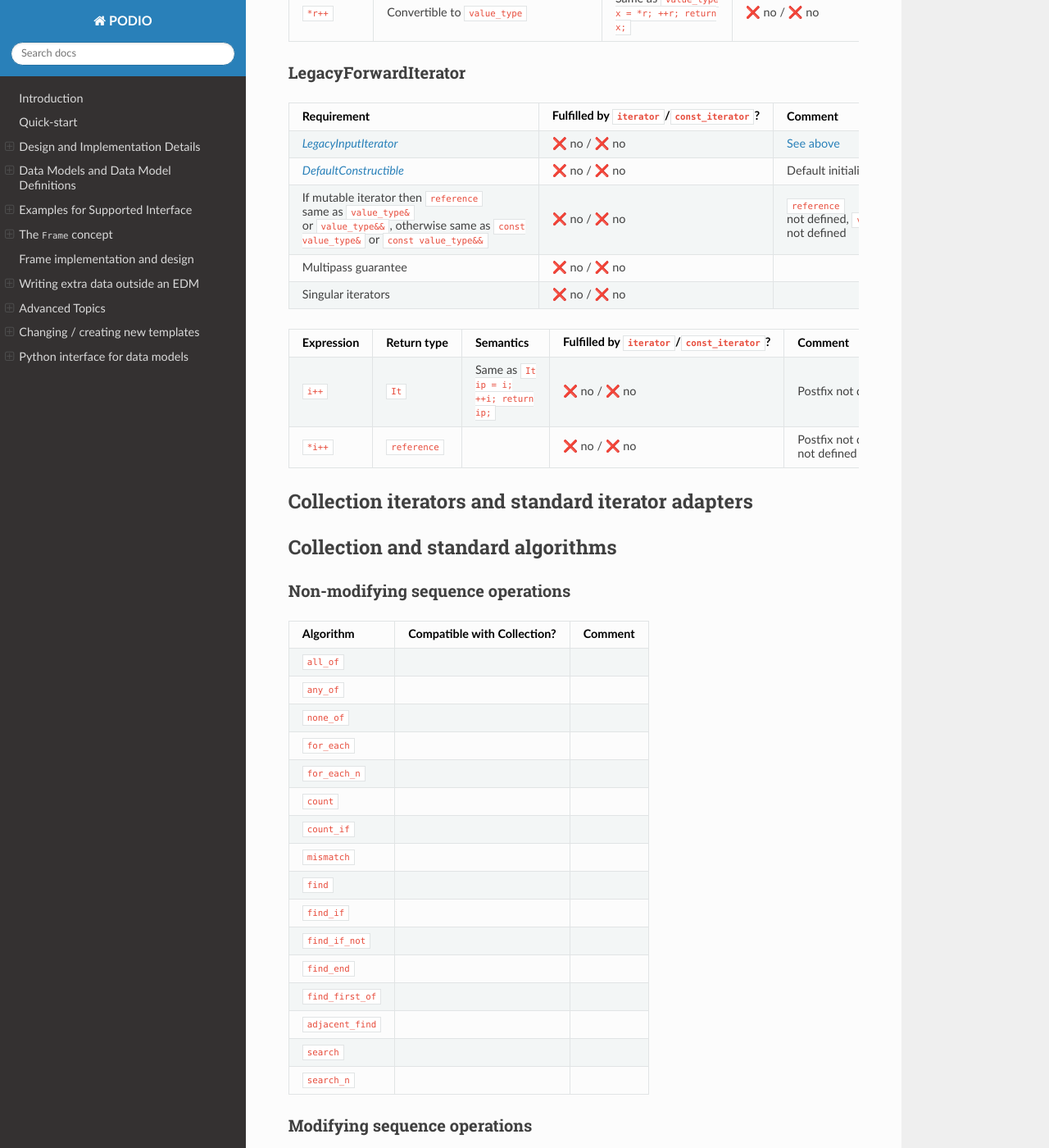
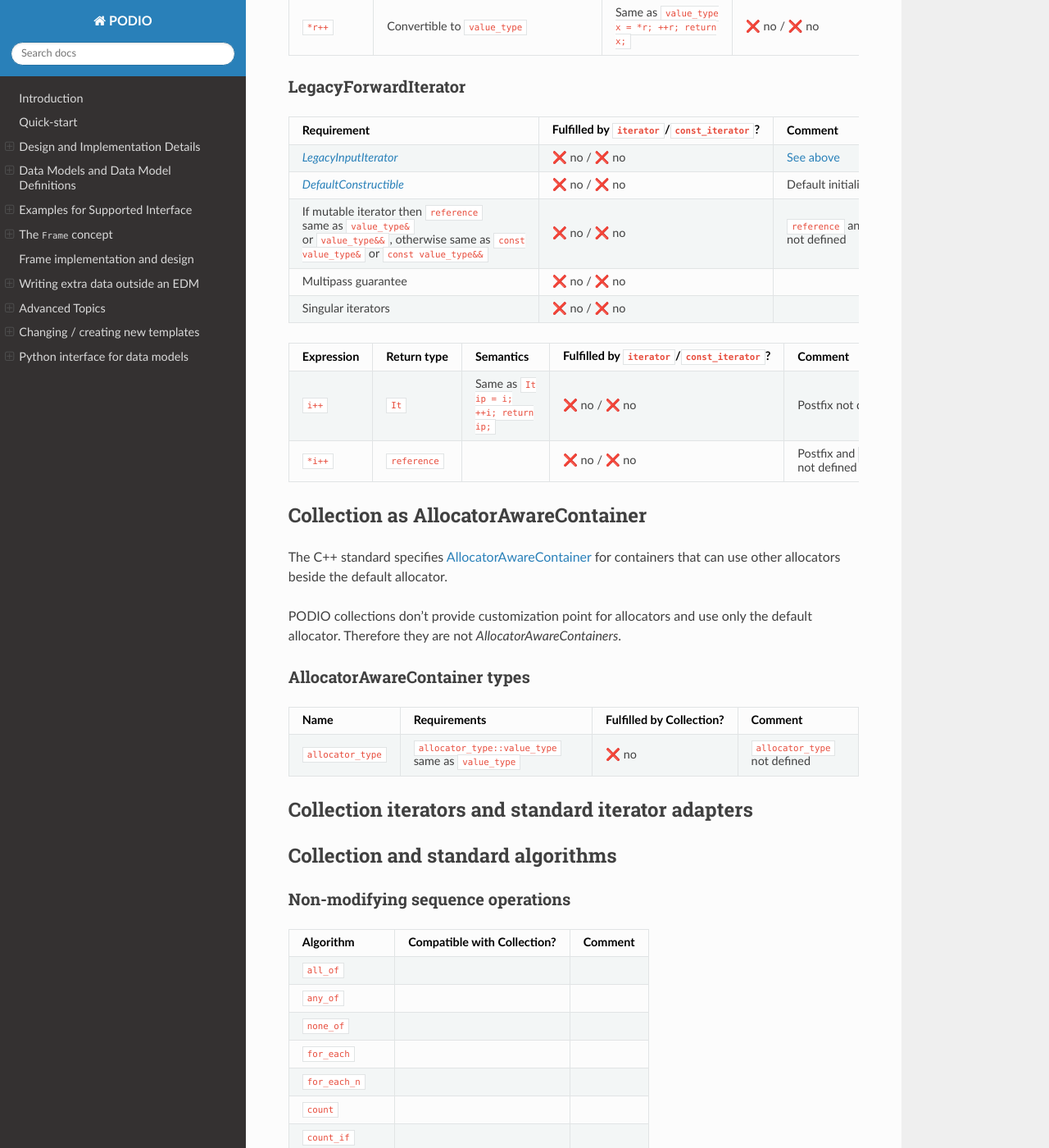
Before and after one commit to AIDASoft/podio, a Sphinx documentation site: the page built from doc/collections_as_container.md, in a window 1280 px wide and 1400 px high, scrolled down 2708 px. Shown: the whole window at 82% size. Built offline with Sphinx 7.4.7 and the Read the Docs theme 2.0.0, drawn with Linux system fonts in a browser that asks for light colours; pages that are not in the unit, such as notebooks, are missing from menus; the version number could not be read and is left out; some of the changed text lies outside the part shown.

Commit message:
add short note on AllocatorAwareContainer, simplify comments

```diff
--- a/doc/collections_as_container.md
+++ b/doc/collections_as_container.md
@@ -52,8 +52,8 @@ The PODIO `Collection`s are move-only classes with emphasis on the distinction b
 
 | Requirement | Fulfilled by `iterator`/`const_iterator`? | Comment |
 |-------------|-------------------------------------------|---------|
-| [*CopyConstructible*](https://en.cppreference.com/w/cpp/named_req/CopyConstructible) | ❌ no / ❌ no | Move constructor not defined, copy constructor not defined |
-| [*CopyAssignable*](https://en.cppreference.com/w/cpp/named_req/CopyAssignable) | ❌ no / ❌ no | Move assignment not defined, copy assignment not defined |
+| [*CopyConstructible*](https://en.cppreference.com/w/cpp/named_req/CopyConstructible) | ❌ no / ❌ no | Move constructor and copy constructor not defined |
+| [*CopyAssignable*](https://en.cppreference.com/w/cpp/named_req/CopyAssignable) | ❌ no / ❌ no | Move assignment and copy assignment not defined |
 | [*Destructible*](https://en.cppreference.com/w/cpp/named_req/Destructible) | ✔️ yes / ✔️ yes | |
 | [*Swappable*](https://en.cppreference.com/w/cpp/named_req/Swappable) | ✔️ yes / ✔️ yes | |
 | `std::iterator_traits::value_type` (Until C++20 ) | ❌ no / ❌ no | Not defined |
@@ -81,7 +81,7 @@ The PODIO `Collection`s are move-only classes with emphasis on the distinction b
 | `i->m` | | Same as `(*i).m` | ✔️ yes / ✔️ yes | |
 | `++r` | `It&` | | ✔️ yes / ✔️ yes | |
 | `(void)r++` | | Same as `(void)++r` | ❌ no / ❌ no | Postfix not defined |
-| `*r++` | Convertible to `value_type` | Same as `value_type x = *r; ++r; return x;` | ❌ no / ❌ no | Postfix not defined, `value_type` not defined |
+| `*r++` | Convertible to `value_type` | Same as `value_type x = *r; ++r; return x;` | ❌ no / ❌ no | Postfix and `value_type` not defined |
 
 ### LegacyForwardIterator
 
@@ -89,14 +89,26 @@ The PODIO `Collection`s are move-only classes with emphasis on the distinction b
 |-------------|-------------------------------------------|---------|
 | [*LegacyInputIterator*](https://en.cppreference.com/w/cpp/named_req/InputIterator) | ❌ no / ❌ no | [See above](#legacyinputiterator)|
 | [*DefaultConstructible*](https://en.cppreference.com/w/cpp/named_req/DefaultConstructible) | ❌ no / ❌ no | Default initialization no defined |
-| If mutable iterator then `reference` same as `value_type&` or `value_type&&`, otherwise same as `const value_type&` or `const value_type&&` | ❌ no / ❌ no | `reference` not defined, `value_type` not defined |
+| If mutable iterator then `reference` same as `value_type&` or `value_type&&`, otherwise same as `const value_type&` or `const value_type&&` | ❌ no / ❌ no | `reference` and `value_type` not defined |
 | Multipass guarantee | ❌ no / ❌ no | |
 | Singular iterators | ❌ no / ❌ no | |
 
 | Expression | Return type | Semantics | Fulfilled by `iterator`/`const_iterator`? | Comment |
 |------------|-------------|-----------|-------------------------------------------|---------|
 | `i++` | `It` | Same as `It ip = i; ++i; return ip;` | ❌ no / ❌ no | Postfix not defined |
-| `*i++` | `reference` | | ❌ no / ❌ no | Postfix not defined, `reference` not defined|
+| `*i++` | `reference` | | ❌ no / ❌ no | Postfix and `reference` not defined|
+
+## Collection as AllocatorAwareContainer
+
+The C++ standard specifies [AllocatorAwareContainer](https://en.cppreference.com/w/cpp/named_req/AllocatorAwareContainer) for containers that can use other allocators beside the default allocator.
+
+PODIO collections don't provide customization point for allocators and use only the default allocator. Therefore they are not *AllocatorAwareContainers*.
+
+### AllocatorAwareContainer types
+
+| Name |  Requirements | Fulfilled by Collection? | Comment |
+|------|--------------|--------------------------|---------|
+| `allocator_type`  | `allocator_type::value_type` same as `value_type` | ❌ no | `allocator_type` not defined |
 
 ## Collection iterators and standard iterator adapters
 
```
Also changed, not shown: other parts of doc/collections_as_container.md (+1 -1 lines), 1 other file.
